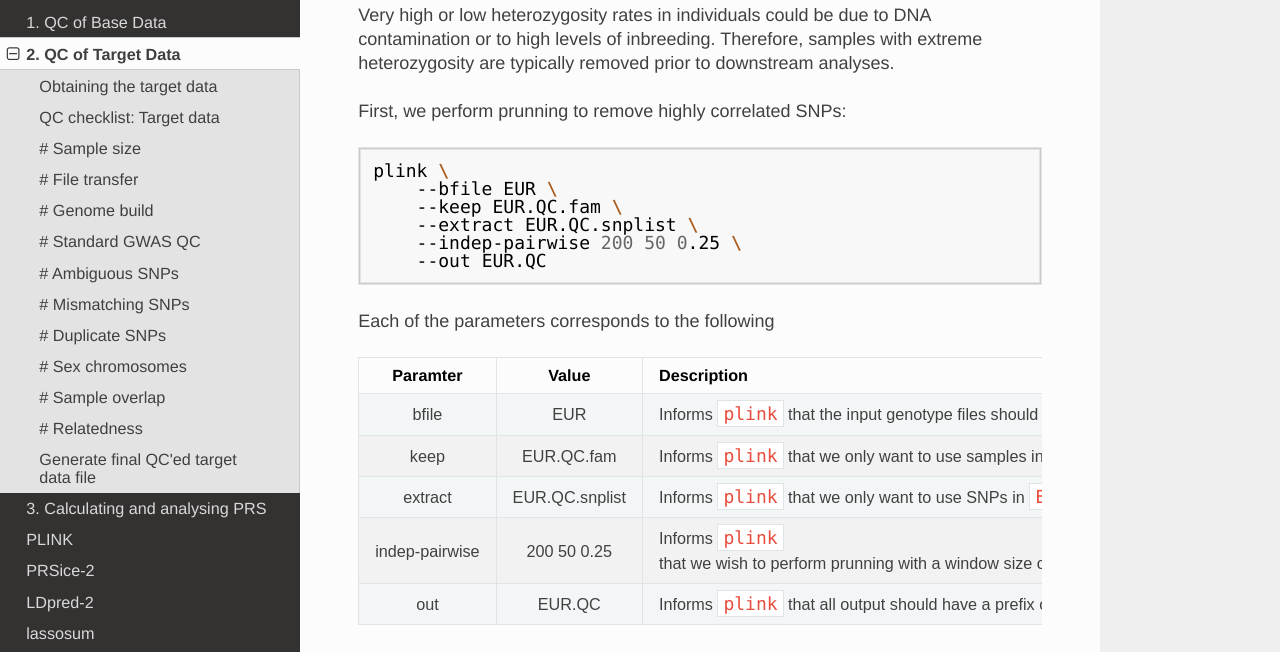
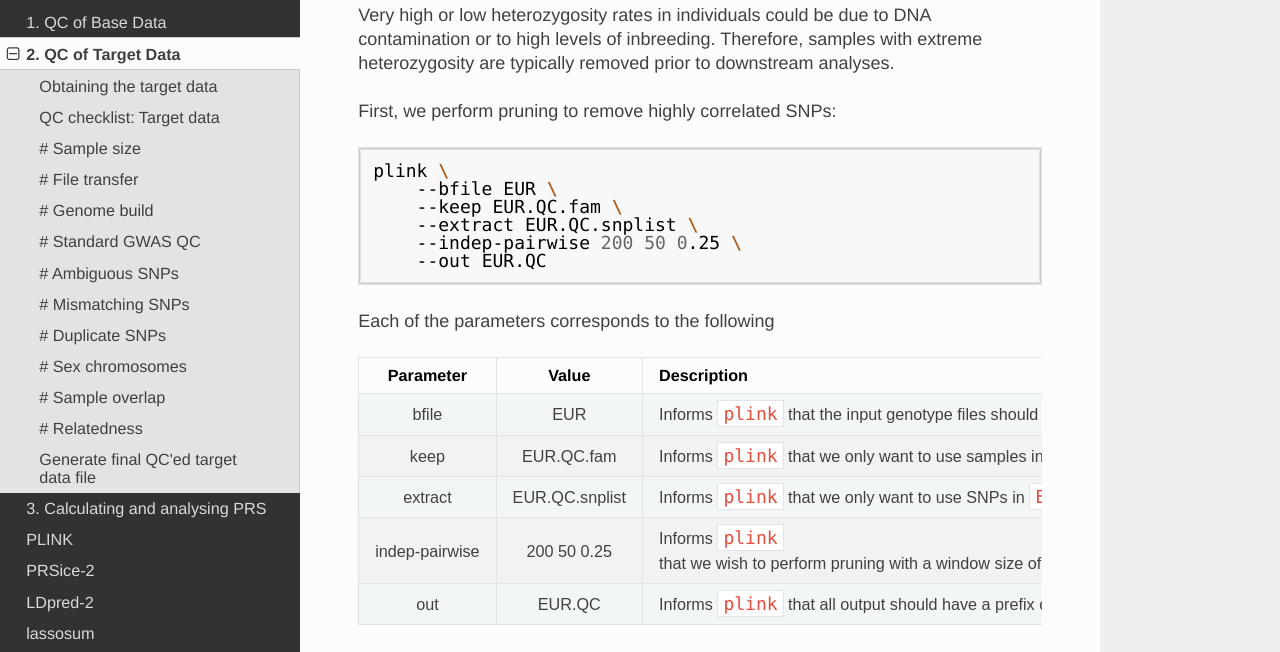
Before and after one commit to choishingwan/PRS-Tutorial, an MkDocs documentation site: the page built from docs/target.md, in a window 1280 px wide and 900 px high, scrolled down 2301 px. Shown: the part 159-811 px from the top of the window. Built offline with MkDocs 1.6.1, drawn with Linux system fonts in a browser that asks for light colours; formulas are drawn with MathJax 3.

Commit message:
Update target.md
Couple more spelling fixes. :)

````diff
--- a/docs/target.md
+++ b/docs/target.md
@@ -86,7 +86,7 @@ Each of the parameters corresponds to the following
 
 Very high or low heterozygosity rates in individuals could be due to DNA contamination or to high levels of inbreeding. Therefore, samples with extreme heterozygosity are typically removed prior to downstream analyses.
 
-First, we perform prunning to remove highly correlated SNPs:
+First, we perform pruning to remove highly correlated SNPs:
 
 ```bash
 plink \
@@ -99,12 +99,12 @@ plink \
 
 Each of the parameters corresponds to the following
 
-| Paramter | Value | Description|
+| Parameter | Value | Description|
 |:-:|:-:|:-|
 | bfile | EUR | Informs `plink` that the input genotype files should have a prefix of `EUR` |
 | keep | EUR.QC.fam | Informs `plink` that we only want to use samples in `EUR.QC.fam` in the analysis |
 | extract | EUR.QC.snplist | Informs `plink` that we only want to use SNPs in `EUR.QC.snplist` in the analysis |
-|indep-pairwise| 200 50 0.25 | Informs `plink` that we wish to perform prunning with a window size of 200 variants, sliding across the genome with step size of 50 variants at a time, and filter out any SNPs with LD $r^2$ higher than 0.25|
+|indep-pairwise| 200 50 0.25 | Informs `plink` that we wish to perform pruning with a window size of 200 variants, sliding across the genome with step size of 50 variants at a time, and filter out any SNPs with LD $r^2$ higher than 0.25|
 | out | EUR.QC | Informs `plink` that all output should have a prefix of `EUR.QC` |
 
 
````
